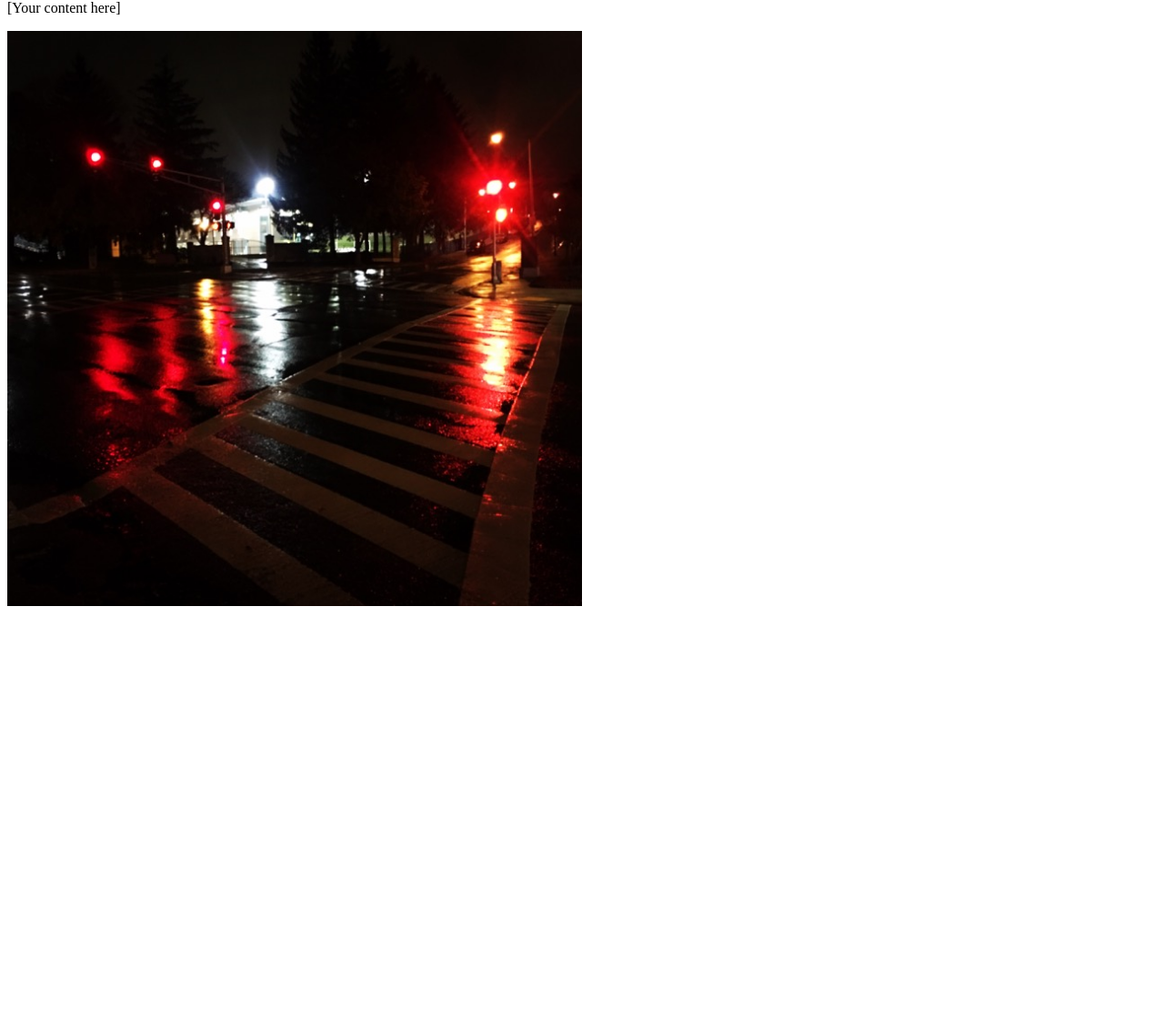
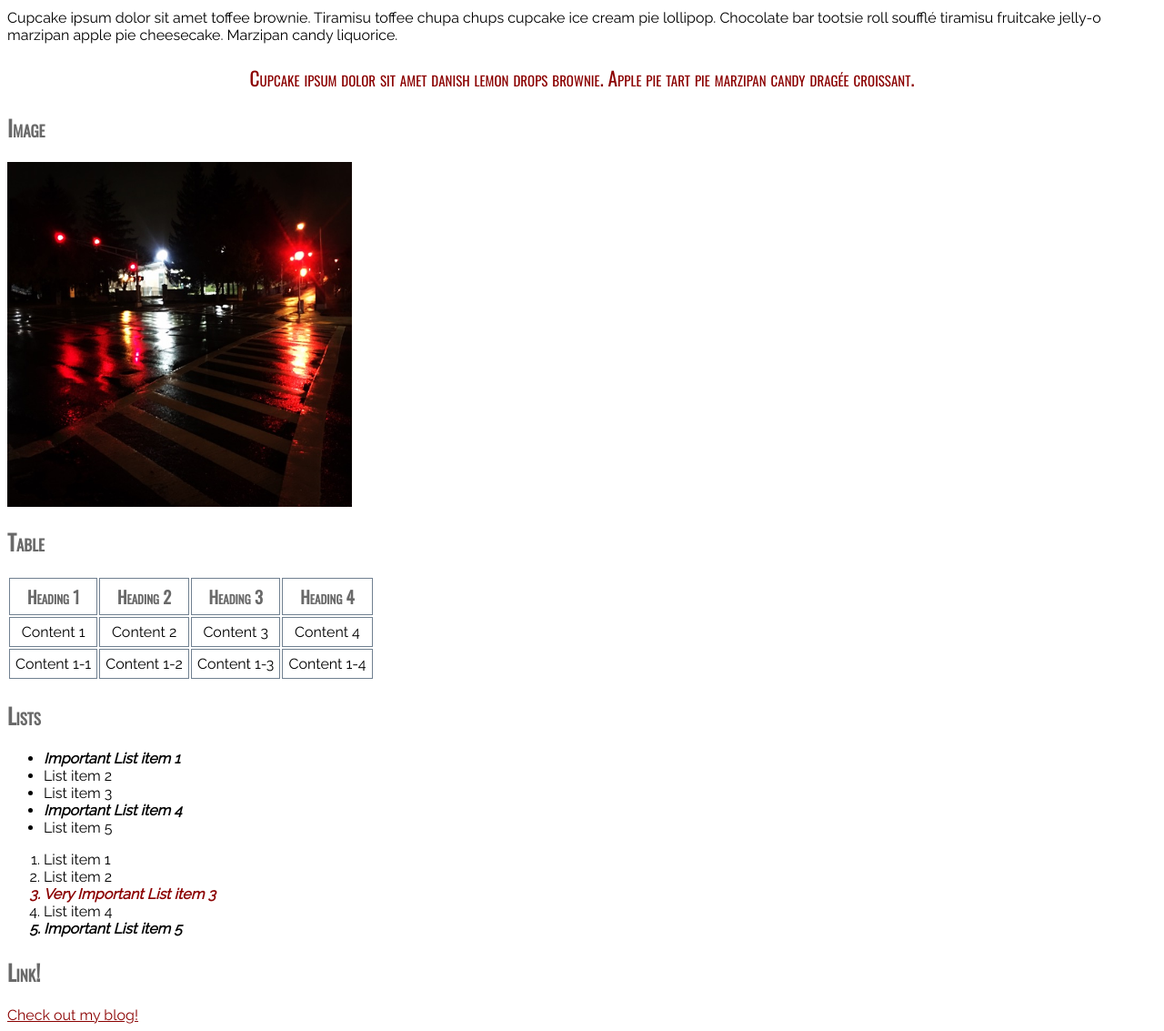
Before and after one commit to arthurlockman/cs4241-a2-arthurlockman, a website: page public/index.html in a window 1280 px wide. Shown: the part 66-1199 px from the top of the page at 91% size. Before the commit the page ends 800 px from the top, so only its background shows below. Drawn offline with nearby package versions, Linux system fonts and the light colour scheme.

Commit message:
Almost done.

```diff
--- a/public/css/style.css
+++ b/public/css/style.css
@@ -1 +1,61 @@
-/*Style your own assignment! This is fun! */
+h1 {
+    font-family: 'Oswald', sans-serif;
+    color: black;
+    font-variant: small-caps;
+}
+
+h2 {
+    font-family: 'Oswald', sans-serif;
+    color: dimgray;
+    font-variant: small-caps;
+}
+
+body {
+    font-family: 'Raleway', sans-serif;
+}
+
+th, td {
+    padding: 6px;
+    border: 1px solid slategray;
+    text-align: center;
+}
+
+.emphasized-list {
+    font-weight: bold;
+    font-style: italic;
+}
+
+.table-header {
+    font-family: 'Oswald', sans-serif;
+    font-variant: small-caps;
+    font-size: 14pt;
+    color: dimgray;
+}
+
+.table-content {
+    font-size: 12pt;
+    color: slategray;
+}
+
+.very-important {
+    color: darkred;
+}
+
+.pull-quote {
+    color: darkred;
+    font-family: 'Oswald', sans-serif;
+    font-variant: small-caps;
+    font-size: 16pt;
+}
+
+img:hover {
+    box-shadow: 5px 5px 5px darkgray;
+}
+
+#para2 {
+    text-align: center;
+}
+
+#main-image {
+    width: 30%;
+}
--- a/public/index.html
+++ b/public/index.html
@@ -1,19 +1,79 @@
 <html lang="en">
   <head>
-    <title>CS4241 Assignment 2</title>
+    <title>CS4241 Assignment 2 - Arthur Lockman</title>
     <meta charset="utf-8">
+    <meta name="viewport" content="width=device-width, initial-scale=1.0">
     <link rel="stylesheet" type="text/css" href="css/style.css"/>
+    <link href="https://fonts.googleapis.com/css?family=Oswald|Raleway" rel="stylesheet">
   </head>
   <body>
     <div class="header">
-    	<h1>Assignment 2</h1>
+    	<h1>Assignment 2 - Arthur Lockman</h1>
     </div>
 
     <div class="content">
-    	<p>
-    		[Your content here]
-    	</p>
-      <img src="campus-at-night.jpg" width="50%"/>
+      <div id="main-text">
+        <span id="para1">
+          <p>Cupcake ipsum dolor sit amet toffee brownie.
+          Tiramisu toffee chupa chups cupcake ice cream pie lollipop.
+          Chocolate bar tootsie roll soufflé tiramisu fruitcake jelly-o
+          marzipan apple pie cheesecake. Marzipan candy liquorice.</p>
+        </span>
+        <span id="para2" class="pull-quote">
+          <p>Cupcake ipsum dolor sit amet danish lemon drops brownie.
+            Apple pie tart pie marzipan candy dragée croissant.</p>
+        </span>
+      </div>
+      <div id="images">
+        <h2>Image</h2>
+        <img id="main-image" src="campus-at-night.jpg">
+      </div>
+      <div id="tables">
+        <h2>Table</h2>
+        <table id="table">
+          <tbody>
+            <tr>
+              <th class="table-header">Heading 1</th>
+              <th class="table-header">Heading 2</th>
+              <th class="table-header">Heading 3</th>
+              <th class="table-header">Heading 4</th>
+            </tr>
+            <tr>
+              <td>Content 1</td>
+              <td>Content 2</td>
+              <td>Content 3</td>
+              <td>Content 4</td>
+            </tr>
+            <tr>
+              <td>Content 1-1</td>
+              <td>Content 1-2</td>
+              <td>Content 1-3</td>
+              <td>Content 1-4</td>
+            </tr>
+          </tbody>
+        </table>
+      </div>
+      <div id="lists">
+      <h2>Lists</h2>
+        <ul>
+          <li class="emphasized-list">Important List item 1</li>
+          <li>List item 2</li>
+          <li>List item 3</li>
+          <li class="emphasized-list">Important List item 4</li>
+          <li>List item 5</li>
+        </ul>
+        <ol>
+          <li>List item 1</li>
+          <li>List item 2</li>
+          <li class="emphasized-list very-important"> Very Important List item 3</li>
+          <li>List item 4</li>
+          <li class="emphasized-list">Important List item 5</li>
+        </ol>
+      </div>
+      <div id="links">
+        <h2>Link!</h2>
+          <a href="http://b.rthr.me" class="very-important">Check out my blog!</a>
+      </div>
     </div>
   </body>
 </html>
--- a/server.js
+++ b/server.js
@@ -17,7 +17,7 @@ var server = http.createServer (function (req, res) {
       sendFile(res, 'public/campus-at-night.jpg')
       break
     case '/css/style.css':
-      sendFile(res, 'public/style/style.css')
+      sendFile(res, 'public/css/style.css', 'text/css')
       break
     default:
       res.end('404 not found')
```
Also changed, not shown: README.md.
